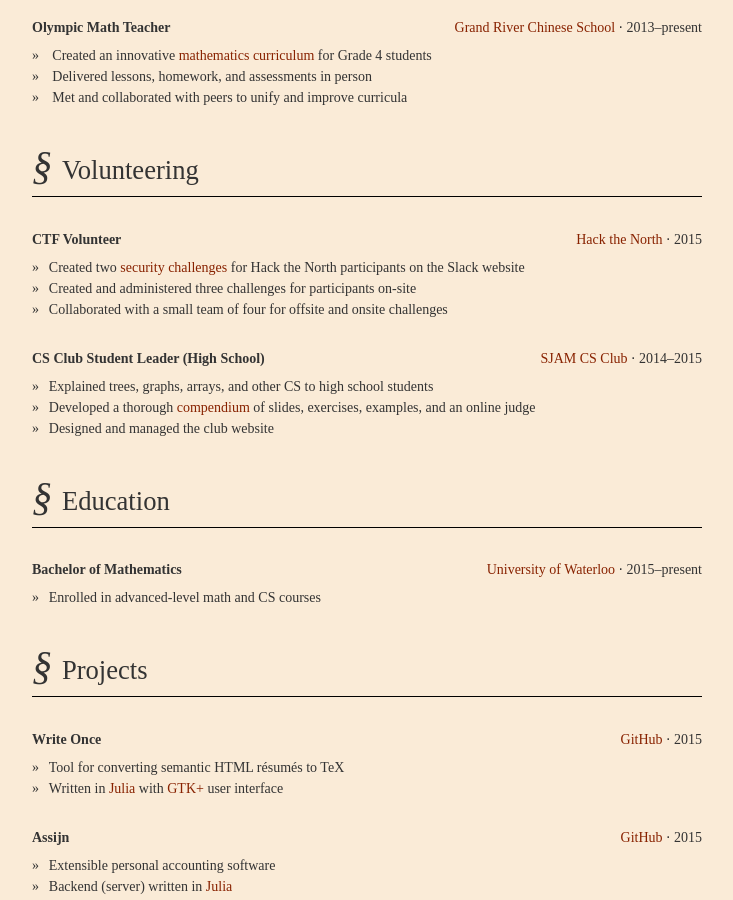
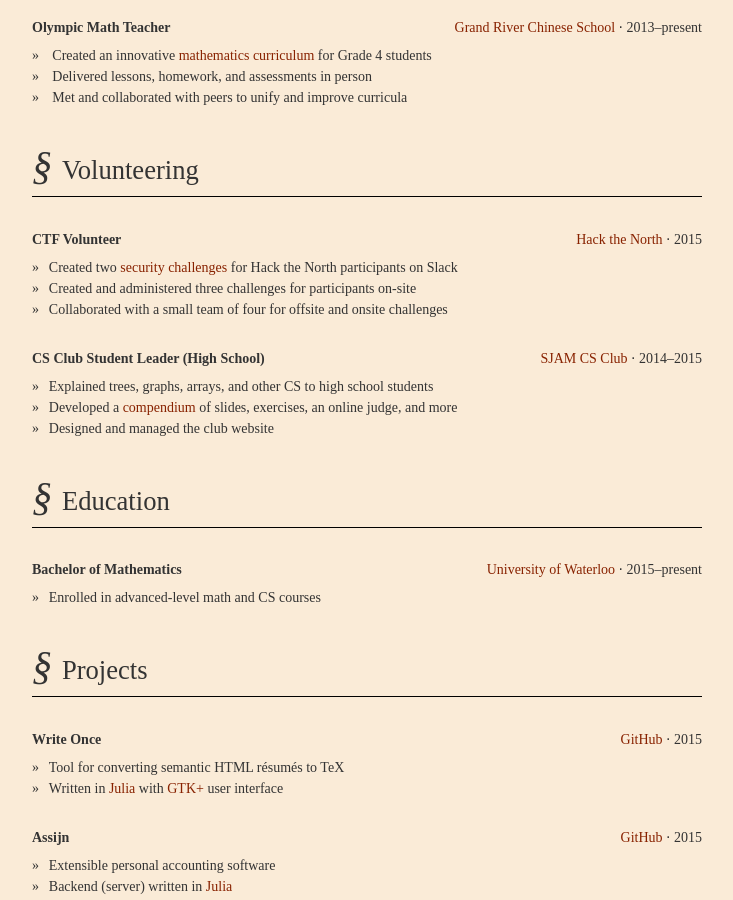
Before and after one commit to TotalVerb/totalverb.github.io, a Jekyll site: the page resume/index.html, which Jekyll copies as it is, in a window 1280 px wide and 900 px high, scrolled down 361 px. Shown: the whole window, without its empty margins (273-1006 px from the left). Built offline with Jekyll 4.4.1, drawn with Linux system fonts in a browser that asks for light colours.

Commit message:
Update resume

```diff
--- a/resume/index.html
+++ b/resume/index.html
@@ -102,7 +102,7 @@ src="https://oss.maxcdn.com/libs/respond.js/1.4.2/respond.min.js">
           <li>Created two
             <a href="http://lloydtorres.com/log/literally-hacking-hack-the-north-ctf/">
               security challenges</a>
-            for Hack the North participants on the Slack website</li>
+            for Hack the North participants on Slack</li>
           <li>Created and administered three challenges for
             participants on-site</li>
           <li>Collaborated with a small team of four for offsite and
@@ -117,10 +117,10 @@ src="https://oss.maxcdn.com/libs/respond.js/1.4.2/respond.min.js">
         <time>2014&ndash;2015</time>
         <ul>
           <li>Explained trees, graphs, arrays, and other CS to high school students</li>
-          <li>Developed a thorough
+          <li>Developed a
             <a href="https://drive.google.com/drive/folders/0ByjX0nULhWbtUnpOeVJ0amNHbWM">
               compendium</a>
-            of slides, exercises, examples, and an online judge</li>
+            of slides, exercises, an online judge, and more</li>
           <li>Designed and managed the club website</li>
         </ul>
       </section>
```
